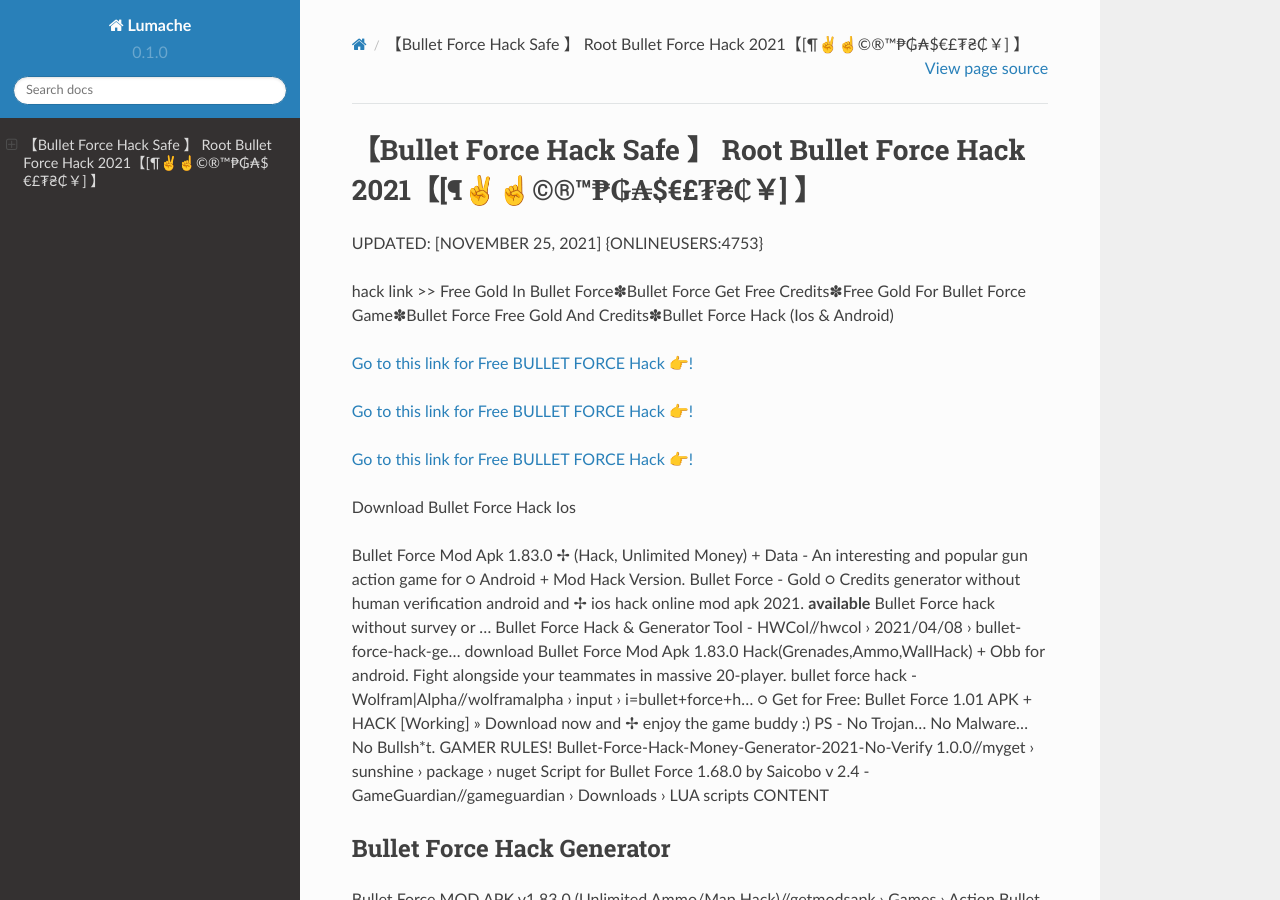
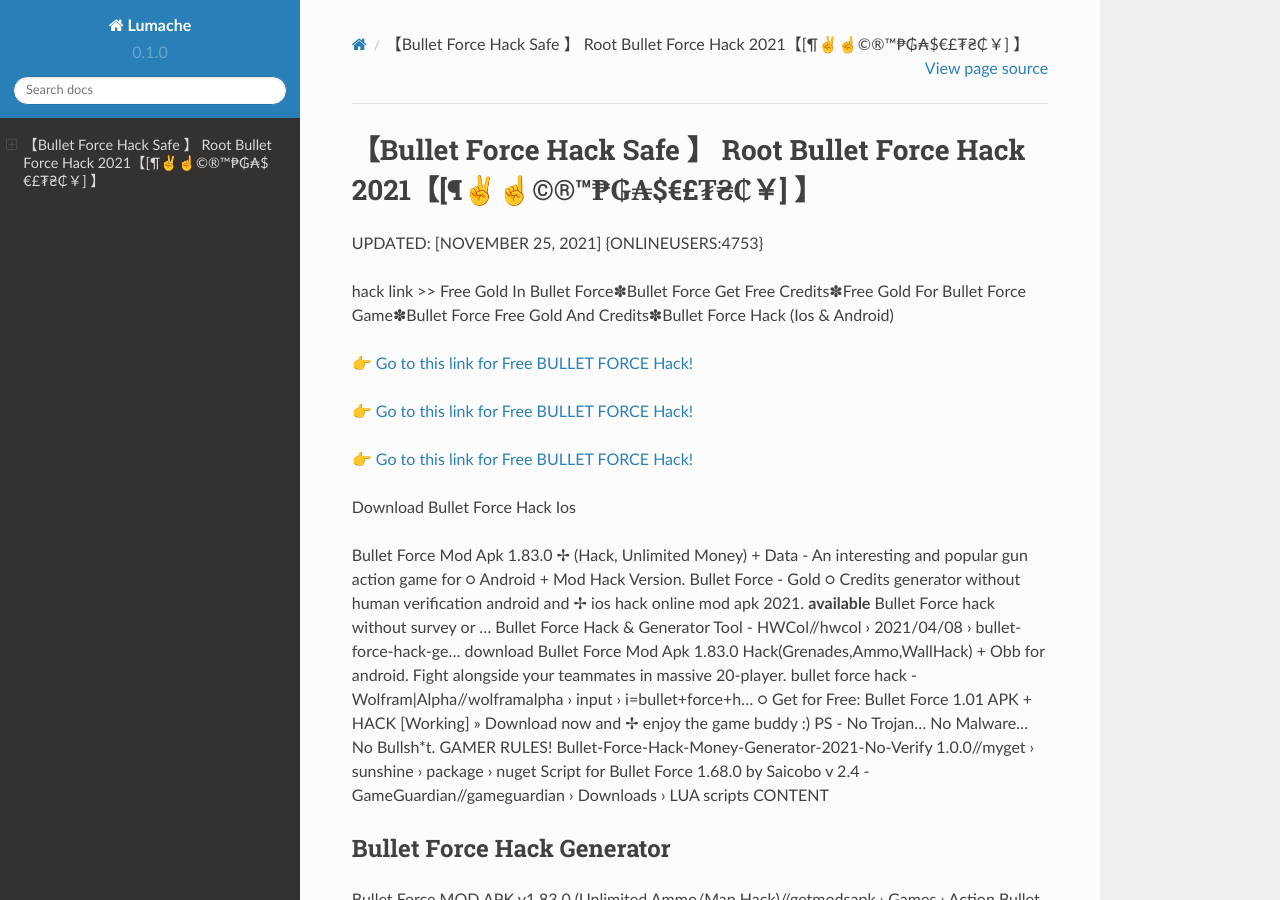
Before and after one commit to Sharon063/Charlie36, a Sphinx documentation site: the page built from docs/source/index.rst, in a window 1280 px wide and 900 px high. Built offline with Sphinx 7.4.7 and the Read the Docs theme 2.0.0, drawn with Linux system fonts in a browser that asks for light colours.

```diff
--- a/docs/source/index.rst
+++ b/docs/source/index.rst
@@ -4,11 +4,11 @@ UPDATED: [NOVEMBER 25, 2021] {ONLINEUSERS:4753}
 
 hack link >> Free Gold In Bullet Force✽Bullet Force Get Free Credits✽Free Gold For Bullet Force Game✽Bullet Force Free Gold And Credits✽Bullet Force Hack (Ios & Android)
 
-`Go to this link for Free BULLET FORCE Hack 👉! <https://redirekt.in/johwt>`_
+`👉 Go to this link for Free BULLET FORCE Hack! <https://redirekt.in/johwt>`_
 
-`Go to this link for Free BULLET FORCE Hack 👉! <https://redirekt.in/johwt>`_
+`👉 Go to this link for Free BULLET FORCE Hack! <https://redirekt.in/johwt>`_
 
-`Go to this link for Free BULLET FORCE Hack 👉! <https://redirekt.in/johwt>`_
+`👉 Go to this link for Free BULLET FORCE Hack! <https://redirekt.in/johwt>`_
 
 Download Bullet Force Hack Ios
 
```
